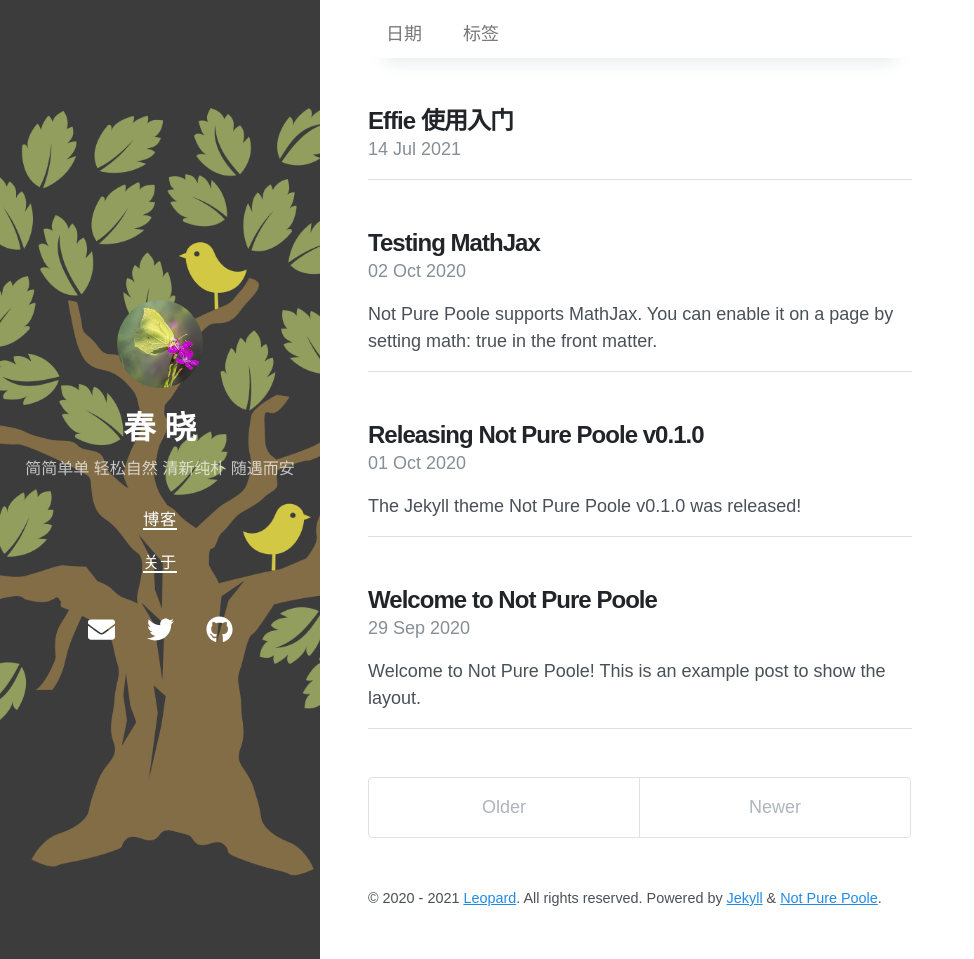
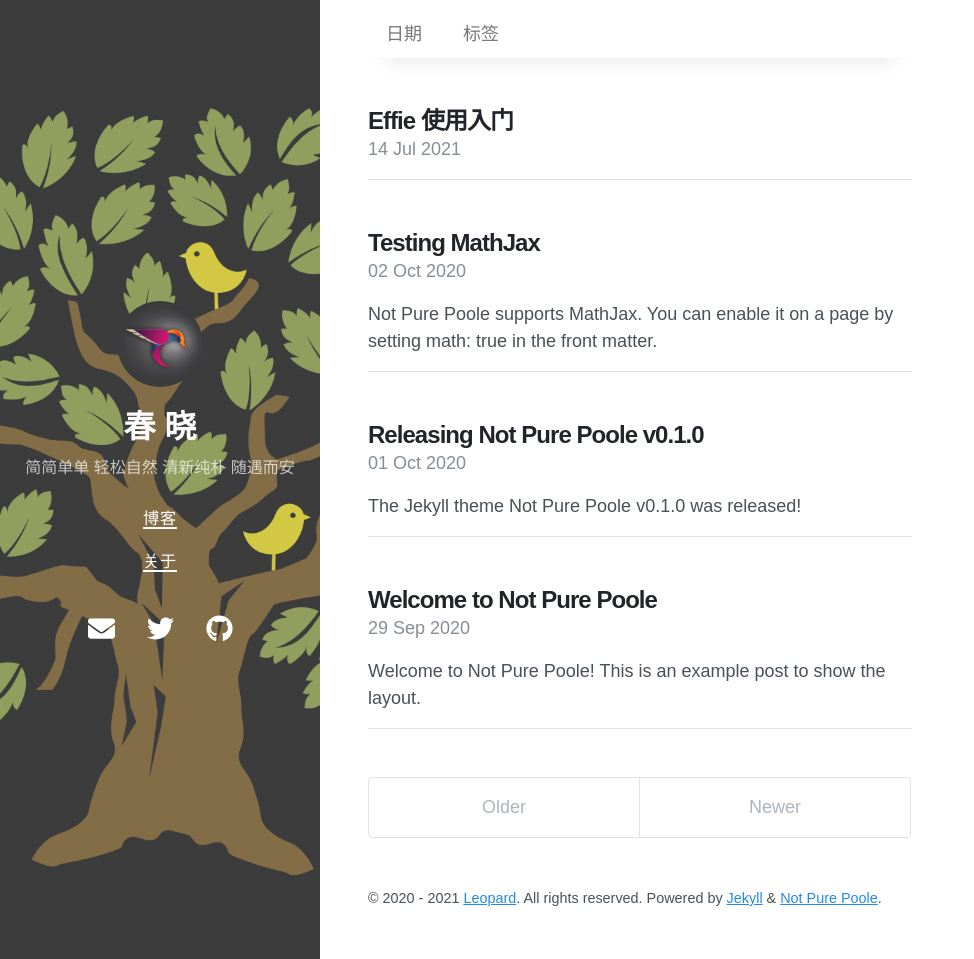
Before and after one commit to singaloud/singaloud.GitHub.io, a Jekyll site: the page built from index.html, in a window 1280 px wide and 959 px high. Shown: the whole window, without its empty margins (0-974 px from the left). Built offline with Jekyll 4.4.1, drawn with Linux system fonts in a browser that asks for light colours; nearby versions of some CDN libraries; the list of posts is cut into pages by our own code.

Commit message:
Update _config.yml

```diff
--- a/_config.yml
+++ b/_config.yml
@@ -2,7 +2,7 @@
 title: 春 晓
 description: 简简单单 轻松自然 清新纯朴 随遇而安
 url: https://singaloud.github.io
-avatar: /butterfly.jpg
+avatar: /hummingbird.svg
 paginate: 5
 permalink: pretty
 cover_image: /tree.png
```
